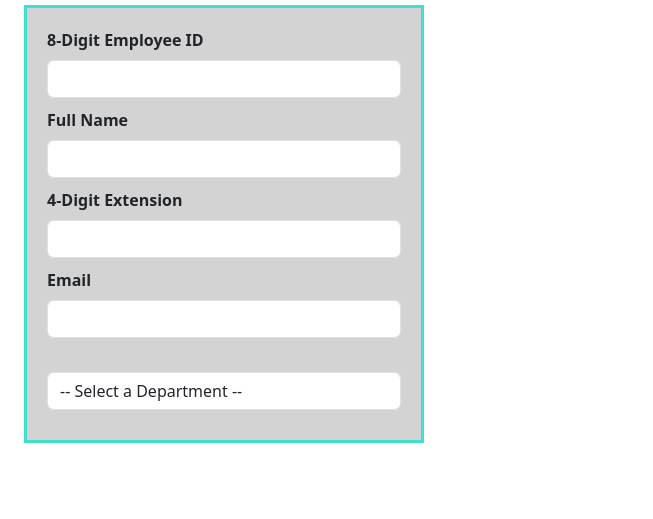
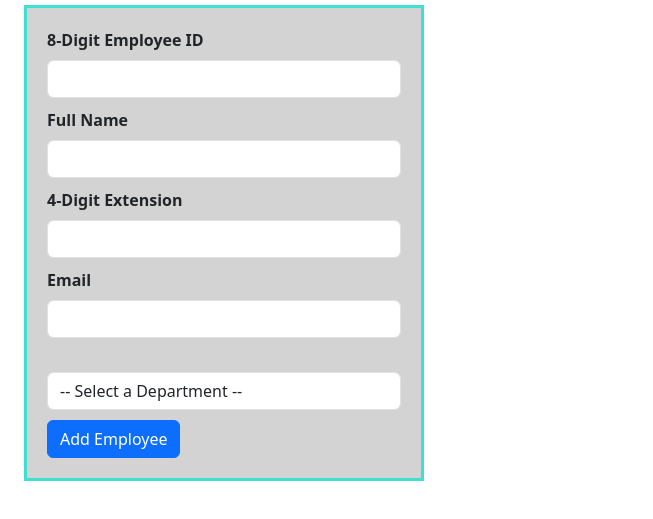
Before and after one commit to glinleapcode/COMP690, a plain HTML site: page Module6-Assignment/index.html in a window 1280 px wide. Shown: the part 97-616 px from the top of the page, without its empty margins (0-653 px from the left). Drawn offline with nearby package versions, Linux system fonts and the light colour scheme.

Commit message:
Oct 19, 2023, 3:04 PM

```diff
--- a/Module6-Assignment/index.html
+++ b/Module6-Assignment/index.html
@@ -44,6 +44,10 @@
                 <option value="qa">Quality Assurance</option>
                 <option value="sales">Sales</option>
             </select>
+
+        </div>
+        <div class="form-group">
+            <button type="submit" class="btn btn-primary">Add Employee</button>
         </div>
 
     </form>
```
